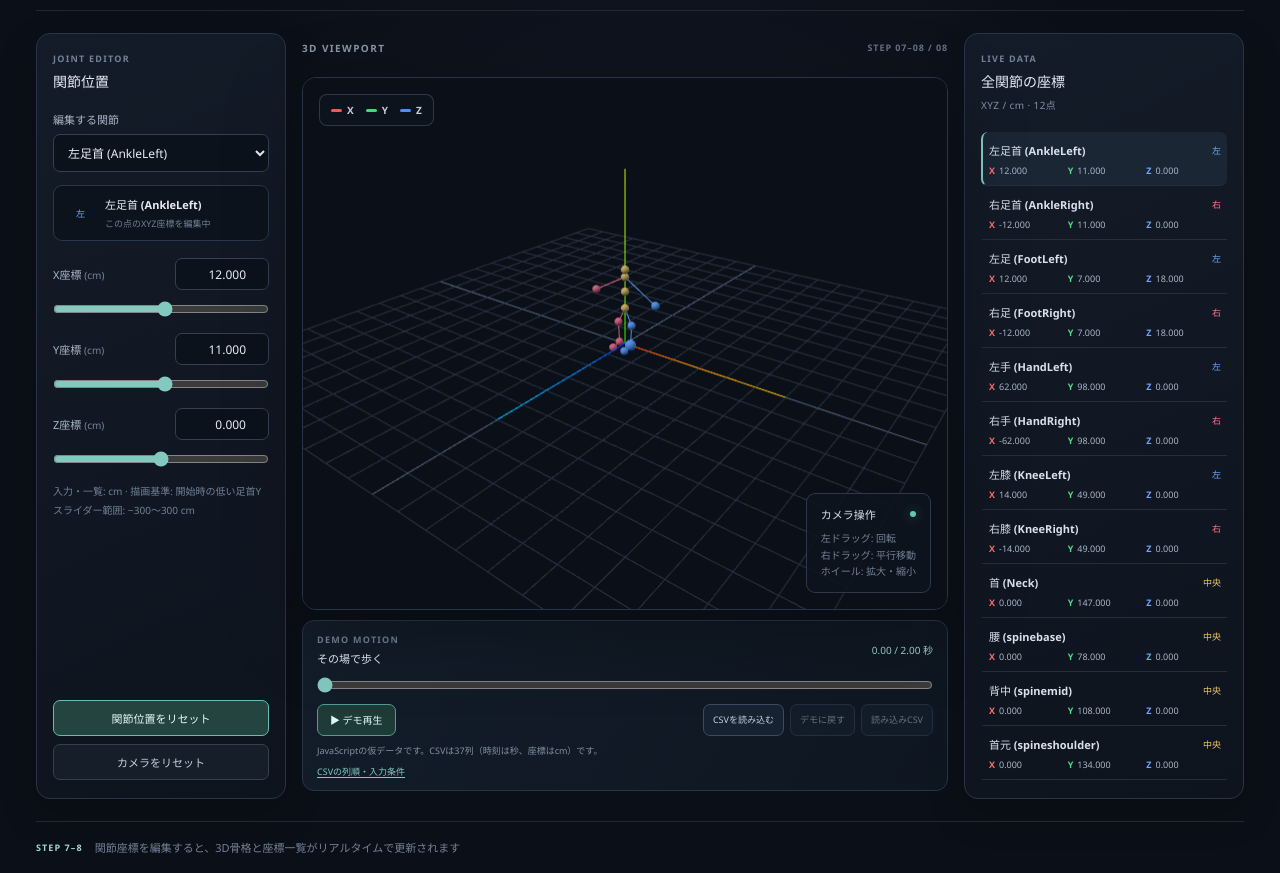
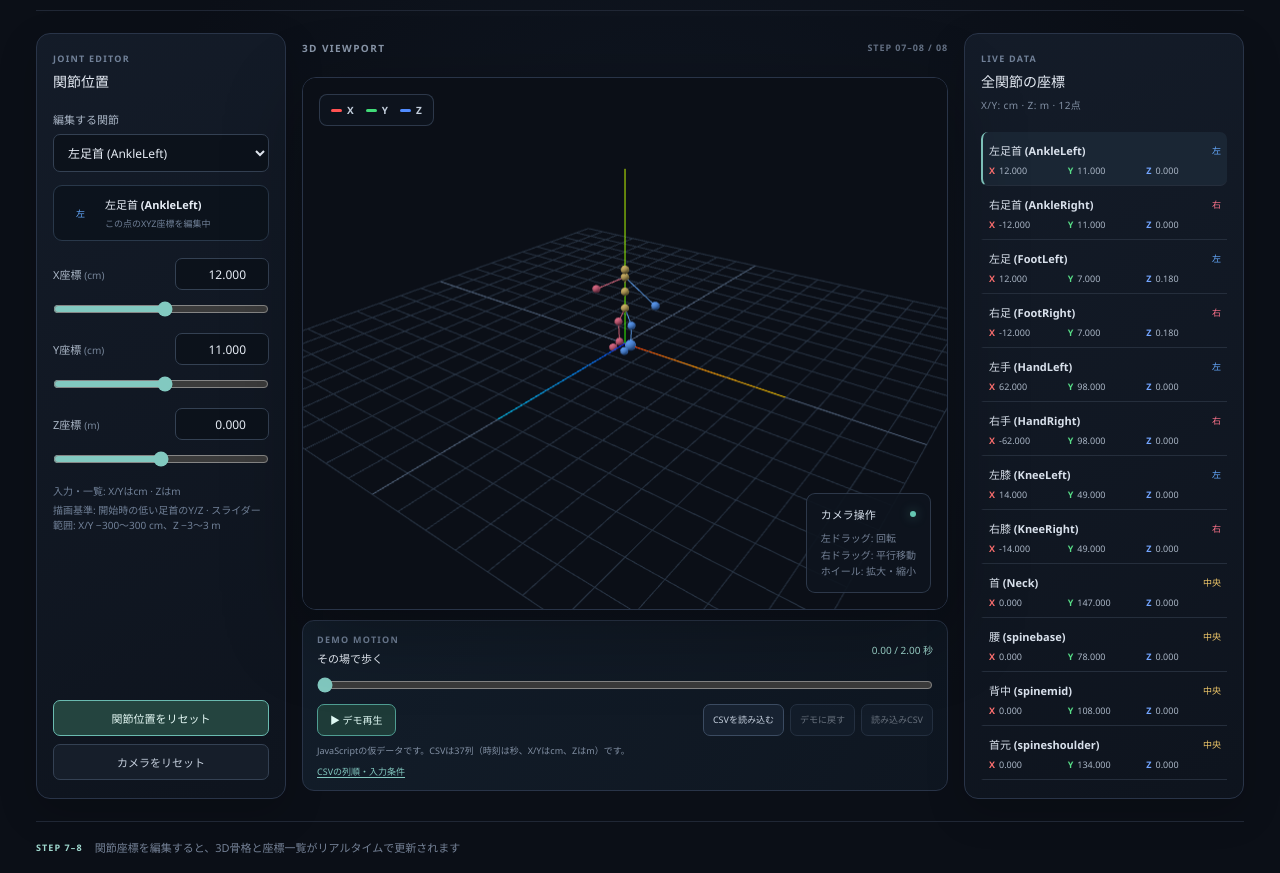
Before and after one commit to practiceLabSsk/joints_practice, a plain HTML site: page index.html in a window 1280 px wide. Shown: the part 71-944 px from the top of the page. Drawn offline with nearby package versions, Linux system fonts and the light colour scheme.

Commit message:
Z座標はメートルだった

```diff
--- a/demoData.js
+++ b/demoData.js
@@ -6,32 +6,32 @@ const keyframeOffsets = [
   {
     time: 0.5,
     joints: {
-      FootLeft: { y: 7, z: 16 },
-      FootRight: { z: -10 },
-      KneeLeft: { y: 3.5, z: 4 },
-      KneeRight: { y: -1, z: -1.5 },
-      HandLeft: { y: -2.5, z: -13 },
-      HandRight: { y: 2.5, z: 13 },
-      spinebase: { x: 2.5, z: 1.2 },
-      spinemid: { x: 1.8, z: 1 },
-      spineshoulder: { x: 1.2, z: 0.8 },
-      Neck: { x: 0.8, z: 0.4 },
+      FootLeft: { y: 7, z: 0.16 },
+      FootRight: { z: -0.1 },
+      KneeLeft: { y: 3.5, z: 0.04 },
+      KneeRight: { y: -1, z: -0.015 },
+      HandLeft: { y: -2.5, z: -0.13 },
+      HandRight: { y: 2.5, z: 0.13 },
+      spinebase: { x: 2.5, z: 0.012 },
+      spinemid: { x: 1.8, z: 0.01 },
+      spineshoulder: { x: 1.2, z: 0.008 },
+      Neck: { x: 0.8, z: 0.004 },
     },
   },
   { time: 1, joints: {} },
   {
     time: 1.5,
     joints: {
-      FootLeft: { z: -10 },
-      FootRight: { y: 7, z: 16 },
-      KneeLeft: { y: -1, z: -1.5 },
-      KneeRight: { y: 3.5, z: 4 },
-      HandLeft: { y: 2.5, z: 13 },
-      HandRight: { y: -2.5, z: -13 },
-      spinebase: { x: -2.5, z: 1.2 },
-      spinemid: { x: -1.8, z: 1 },
-      spineshoulder: { x: -1.2, z: 0.8 },
-      Neck: { x: -0.8, z: 0.4 },
+      FootLeft: { z: -0.1 },
+      FootRight: { y: 7, z: 0.16 },
+      KneeLeft: { y: -1, z: -0.015 },
+      KneeRight: { y: 3.5, z: 0.04 },
+      HandLeft: { y: 2.5, z: 0.13 },
+      HandRight: { y: -2.5, z: -0.13 },
+      spinebase: { x: -2.5, z: 0.012 },
+      spinemid: { x: -1.8, z: 0.01 },
+      spineshoulder: { x: -1.2, z: 0.008 },
+      Neck: { x: -0.8, z: 0.004 },
     },
   },
   { time: 2, joints: {} },
--- a/index.html
+++ b/index.html
@@ -55,15 +55,15 @@
               <input id="coordinate-y-slider" type="range" min="-300" max="300" step="1" aria-label="Y座標スライダー" />
             </div>
             <div class="axis-control">
-              <label for="coordinate-z">Z座標 <span>(cm)</span></label>
+              <label for="coordinate-z">Z座標 <span>(m)</span></label>
               <input id="coordinate-z" type="number" step="any" inputmode="decimal" />
-              <input id="coordinate-z-slider" type="range" min="-300" max="300" step="1" aria-label="Z座標スライダー" />
+              <input id="coordinate-z-slider" type="range" min="-3" max="3" step="0.01" aria-label="Z座標スライダー" />
             </div>
           </div>
 
           <p class="control-note">
-            <span>入力・一覧: cm · 描画基準: 開始時の低い足首Y</span>
-            <span>スライダー範囲: −300〜300 cm</span>
+            <span>入力・一覧: X/Yはcm · Zはm</span>
+            <span>描画基準: 開始時の低い足首のY/Z · スライダー範囲: X/Y −300〜300 cm、Z −3〜3 m</span>
           </p>
           <div class="panel-actions">
             <button id="reset-joints" class="primary-button" type="button">関節位置をリセット</button>
@@ -109,7 +109,7 @@
                 <button id="use-csv-source" class="source-button" type="button" disabled>読み込みCSV</button>
               </div>
             </div>
-            <p id="csv-status" class="csv-status" role="status" aria-live="polite">JavaScriptの仮データです。CSVは37列（時刻は秒、座標はcm）です。</p>
+            <p id="csv-status" class="csv-status" role="status" aria-live="polite">JavaScriptの仮データです。CSVは37列（時刻は秒、X/Yはcm、Zはm）です。</p>
             <a class="csv-format-link" href="./CSV_FORMAT.md">CSVの列順・入力条件</a>
           </div>
         </section>
@@ -118,7 +118,7 @@
           <div class="panel-heading">
             <p class="panel-kicker">LIVE DATA</p>
             <h2 id="coordinate-heading">全関節の座標</h2>
-            <p class="panel-description">XYZ / cm · <span id="joint-count">12</span>点</p>
+            <p class="panel-description">X/Y: cm · Z: m · <span id="joint-count">12</span>点</p>
           </div>
           <div id="coordinate-list" class="coordinate-list" role="list" aria-label="12関節のXYZ座標"></div>
         </aside>
--- a/jointData.js
+++ b/jointData.js
@@ -1,4 +1,4 @@
-// 座標はcm単位。Y軸が上、人物の前方が+Z、人物の左側が+X。
+// X/Yはcm、Zはm。Y軸が上、人物の前方が+Z、人物の左側が+X。
 export const jointDefinitions = [
   { id: "AnkleLeft", name: "左足首 (AnkleLeft)", side: "left" },
   { id: "AnkleRight", name: "右足首 (AnkleRight)", side: "right" },
@@ -35,8 +35,8 @@ const initialPoseFrame = {
   joints: {
     AnkleLeft: { x: 12, y: 11, z: 0 },
     AnkleRight: { x: -12, y: 11, z: 0 },
-    FootLeft: { x: 12, y: 7, z: 18 },
-    FootRight: { x: -12, y: 7, z: 18 },
+    FootLeft: { x: 12, y: 7, z: 0.18 },
+    FootRight: { x: -12, y: 7, z: 0.18 },
     HandLeft: { x: 62, y: 98, z: 0 },
     HandRight: { x: -62, y: 98, z: 0 },
     KneeLeft: { x: 14, y: 49, z: 0 },
--- a/main.js
+++ b/main.js
@@ -34,8 +34,11 @@ const useDemoSourceButton = document.querySelector("#use-demo-source");
 const useCsvSourceButton = document.querySelector("#use-csv-source");
 
 const axes = ["x", "y", "z"];
-const sliderMinimum = -300;
-const sliderMaximum = 300;
+const sliderRanges = {
+  x: { minimum: -300, maximum: 300, unit: "cm" },
+  y: { minimum: -300, maximum: 300, unit: "cm" },
+  z: { minimum: -3, maximum: 3, unit: "m" },
+};
 let selectedJointId = jointDefinitions[0].id;
 const jointsById = new Map(jointDefinitions.map((joint) => [joint.id, joint]));
 const coordinateRows = new Map();
@@ -288,16 +291,17 @@ function syncSelectedJointControls(poseFrame = getCurrentPoseFrame()) {
 
   for (const axis of axes) {
     const control = axisControls.get(axis);
+    const range = sliderRanges[axis];
     const value = position[axis];
     control.number.value = formatCoordinate(value);
     control.number.setAttribute(
       "aria-label",
-      `${joint.name} ${axis.toUpperCase()}座標（cm）`,
+      `${joint.name} ${axis.toUpperCase()}座標（${range.unit}）`,
     );
-    control.slider.value = String(Math.min(sliderMaximum, Math.max(sliderMinimum, value)));
+    control.slider.value = String(Math.min(range.maximum, Math.max(range.minimum, value)));
     control.slider.setAttribute(
       "aria-label",
-      `${joint.name} ${axis.toUpperCase()}座標スライダー`,
+      `${joint.name} ${axis.toUpperCase()}座標スライダー（${range.unit}）`,
     );
   }
 
@@ -318,11 +322,12 @@ function updateSelectedCoordinate(axis, source) {
   const value = source === "slider" ? control.slider.valueAsNumber : control.number.valueAsNumber;
   if (!Number.isFinite(value)) return;
 
+  const range = sliderRanges[axis];
   setJointCoordinate(selectedJointId, axis, value);
   if (source === "slider") {
     control.number.value = formatCoordinate(value);
   } else {
-    control.slider.value = String(Math.min(sliderMaximum, Math.max(sliderMinimum, value)));
+    control.slider.value = String(Math.min(range.maximum, Math.max(range.minimum, value)));
   }
 
   refreshJointViews();
--- a/sceneRenderer.js
+++ b/sceneRenderer.js
@@ -3,18 +3,19 @@ import { jointConnections, jointDefinitions } from "./jointData.js";
 const initialCameraPosition = { x: 6, y: 5, z: 8 };
 const centimetersToMeters = 0.01;
 
-export function getHeightReferenceY(poseFrame) {
-  return Math.min(
-    poseFrame.joints.AnkleLeft.y,
-    poseFrame.joints.AnkleRight.y,
-  );
+export function getHeightReference(poseFrame) {
+  const ankleLeft = poseFrame.joints.AnkleLeft;
+  const ankleRight = poseFrame.joints.AnkleRight;
+  return ankleLeft.y <= ankleRight.y
+    ? { y: ankleLeft.y, z: ankleLeft.z }
+    : { y: ankleRight.y, z: ankleRight.z };
 }
 
-export function toSceneCoordinates(position, heightReferenceY) {
+export function toSceneCoordinates(position, heightReference) {
   return {
     x: position.x * centimetersToMeters,
-    y: (position.y - heightReferenceY) * centimetersToMeters,
-    z: position.z * centimetersToMeters,
+    y: (position.y - heightReference.y) * centimetersToMeters,
+    z: position.z - heightReference.z,
   };
 }
 
@@ -85,7 +86,7 @@ export function createSceneRenderer({ view, canvas }) {
     return { connection, line };
   });
   scene.add(connectionGroup);
-  let heightReferenceY = null;
+  let heightReference = null;
 
   const renderer = new THREE.WebGLRenderer({ canvas, antialias: true });
   renderer.setPixelRatio(Math.min(window.devicePixelRatio || 1, 2));
@@ -116,20 +117,20 @@ export function createSceneRenderer({ view, canvas }) {
   resizeRenderer();
 
   function setHeightReference(poseFrame) {
-    heightReferenceY = getHeightReferenceY(poseFrame);
+    heightReference = getHeightReference(poseFrame);
   }
 
   function updatePose(poseFrame) {
-    if (heightReferenceY === null) setHeightReference(poseFrame);
+    if (heightReference === null) setHeightReference(poseFrame);
 
     for (const joint of jointDefinitions) {
-      const position = toSceneCoordinates(poseFrame.joints[joint.id], heightReferenceY);
+      const position = toSceneCoordinates(poseFrame.joints[joint.id], heightReference);
       jointMeshes.get(joint.id).position.set(position.x, position.y, position.z);
     }
 
     for (const { connection, line } of connectionLines) {
-      const start = toSceneCoordinates(poseFrame.joints[connection.startId], heightReferenceY);
-      const end = toSceneCoordinates(poseFrame.joints[connection.endId], heightReferenceY);
+      const start = toSceneCoordinates(poseFrame.joints[connection.startId], heightReference);
+      const end = toSceneCoordinates(poseFrame.joints[connection.endId], heightReference);
       const positions = line.geometry.attributes.position;
       positions.setXYZ(0, start.x, start.y, start.z);
       positions.setXYZ(1, end.x, end.y, end.z);
```
Also changed, not shown: 3 other files.
